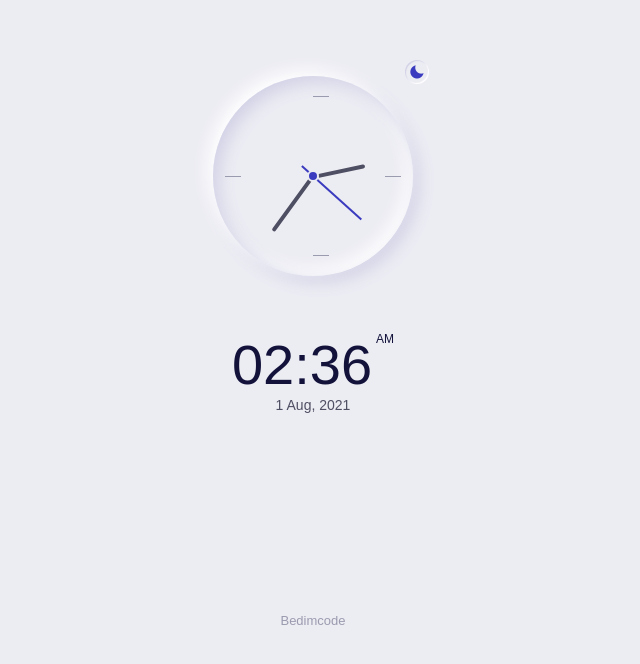
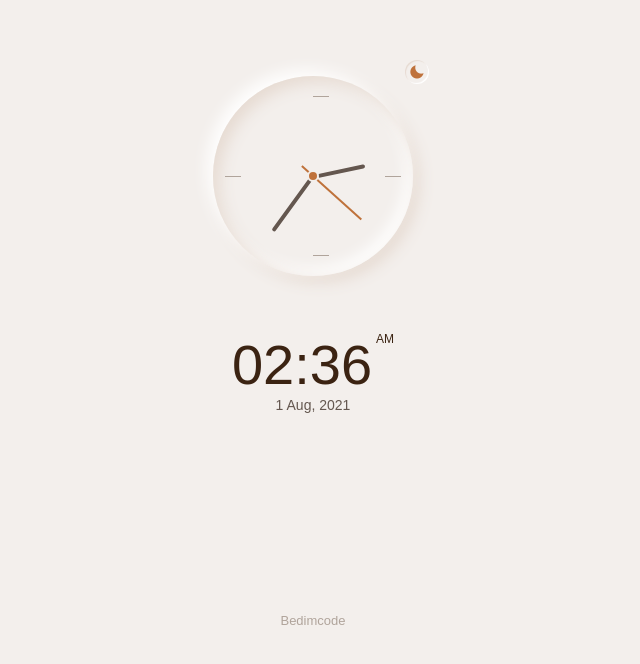
Before and after one commit to SamuelOliveiraa/responsive-analog-clock, a plain HTML site: page index.html in a window 1280 px wide. Shown: the part 124-788 px from the top of the page, without its empty margins (327-967 px from the left). Drawn offline with nearby package versions, Linux system fonts and the light colour scheme.

Commit message:
Update style.css

```diff
--- a/assets/styles/style.css
+++ b/assets/styles/style.css
@@ -1,6 +1,6 @@
 /* VARIABLES */
 :root{
-    --hue-color: 240; /* BLUE: 240 - GREEN: 154 - ORANGE: 25 */
+    --hue-color: 25; /* BLUE: 240 - GREEN: 154 - ORANGE: 25 */
 
     --first-color: hsl(var(--hue-color), 53%, 49% );
     --title-color: hsl(var(--hue-color), 53%, 15% );
```
